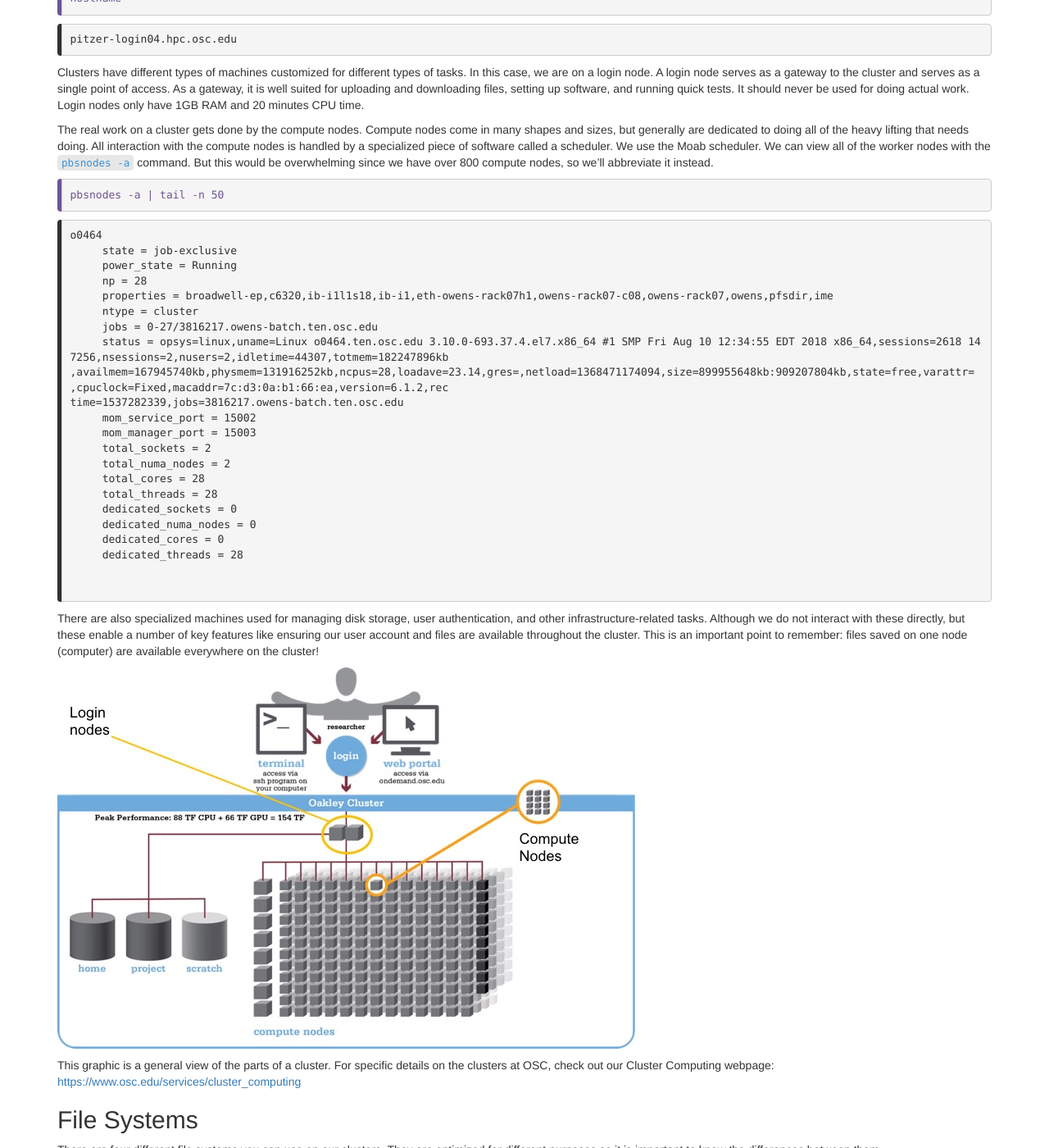
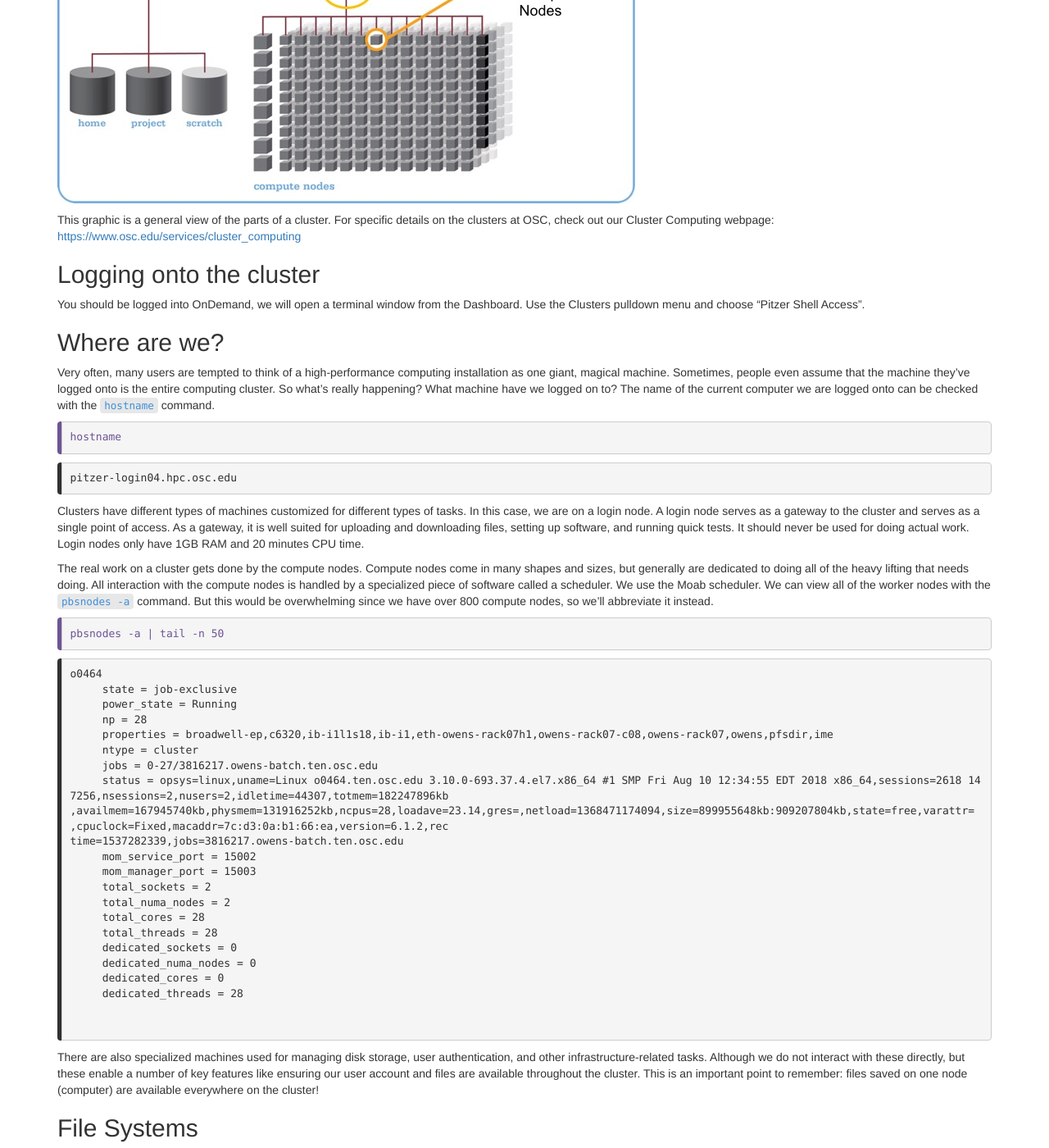
Before and after one commit to khill42/OSC_IntroHPC, a Jekyll site: the page built from _episodes/11-cluster.md, in a window 1280 px wide and 1400 px high, scrolled down 1675 px. Shown: the whole window at 82% size. Built offline with Jekyll 4.4.1, drawn with Linux system fonts in a browser that asks for light colours; part of the change alters nothing that is shown.

Commit message:
Update 11-cluster.md

```diff
--- a/_episodes/11-cluster.md
+++ b/_episodes/11-cluster.md
@@ -56,6 +56,11 @@ These are some useful HPC terms.
 | Core | A processor (CPU), multiple cores per node |
 | FLOPS | Floating Point Operations Per Second, Measure of processing capacity |
 | GPU | Graphical Processing Unit, separate processor from core |
+
+![Structure of Cluster](../files/cluster_login.jpg)
+
+This graphic is a general view of the parts of a cluster. For specific details on the clusters at OSC, check out our
+Cluster Computing webpage: [https://www.osc.edu/services/cluster_computing](https://www.osc.edu/services/cluster_computing)
 
 ## Logging onto the cluster
 
@@ -127,10 +132,7 @@ but these enable a number of key features like ensuring our user account and fil
 This is an important point to remember:
 files saved on one node (computer) are available everywhere on the cluster!
 
-![Structure of Cluster](../files/cluster_login.jpg)
 
-This graphic is a general view of the parts of a cluster. For specific details on the clusters at OSC, check out our
-Cluster Computing webpage: [https://www.osc.edu/services/cluster_computing](https://www.osc.edu/services/cluster_computing)
 
 ## File Systems
 
```
